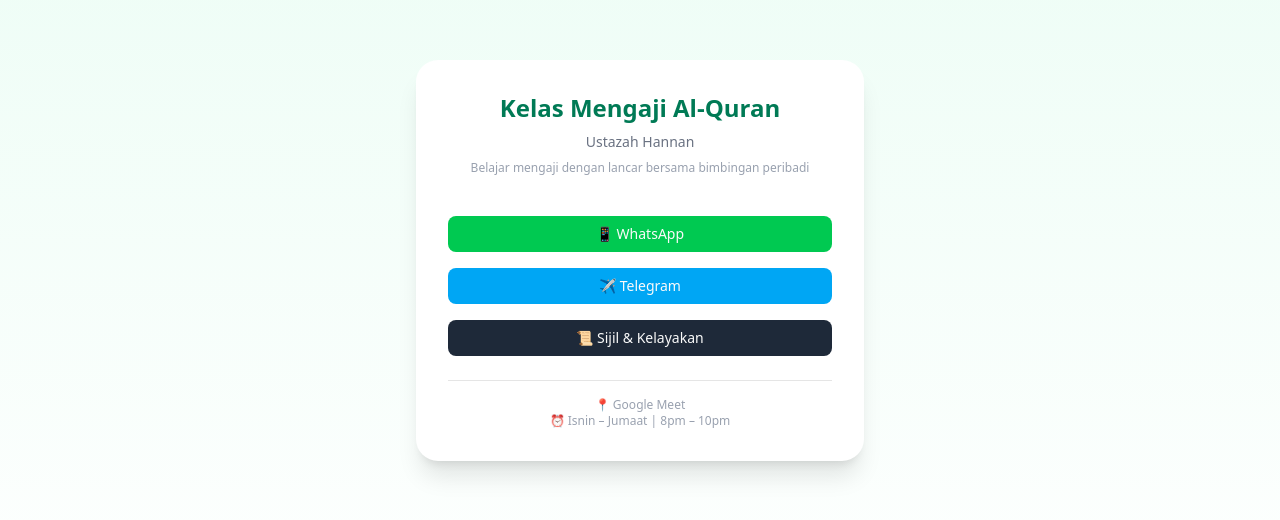
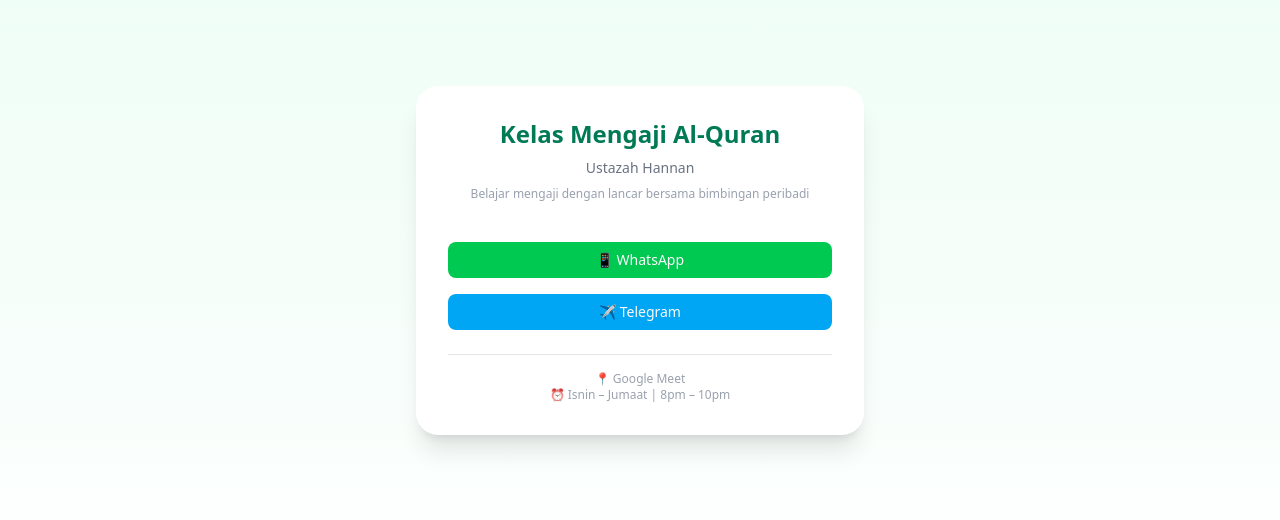
Before and after one commit to Zaim8797/kelas-mengaji-hannan, a Next.js app: page /kelas-mengaji-hannan in a window 1280 px wide. Shown: the part 140-660 px from the top of the page. Built offline with nearby package versions, Linux system fonts and the light colour scheme.

Commit message:
Mute cert

```diff
--- a/app/cert/page.tsx
+++ b/app/cert/page.tsx
@@ -1,3 +1,5 @@
+"use client";
+
 import Image from "next/image";
 import Link from "next/link";
 
--- a/app/kelas-mengaji-hannan/page.tsx
+++ b/app/kelas-mengaji-hannan/page.tsx
@@ -17,11 +17,11 @@
         color: "bg-sky-500 hover:bg-sky-600",
         external: true,
     },
-    {
-        label: "📜 Sijil & Kelayakan",
-        href: "/cert",
-        color: "bg-gray-800 hover:bg-gray-900",
-    },
+    // {
+    //     label: "📜 Sijil & Kelayakan",
+    //     href: "/cert",
+    //     color: "bg-gray-800 hover:bg-gray-900",
+    // },
     // {
     //     label: "📅 Bayaran",
     //     href: "/bayaran",
```
